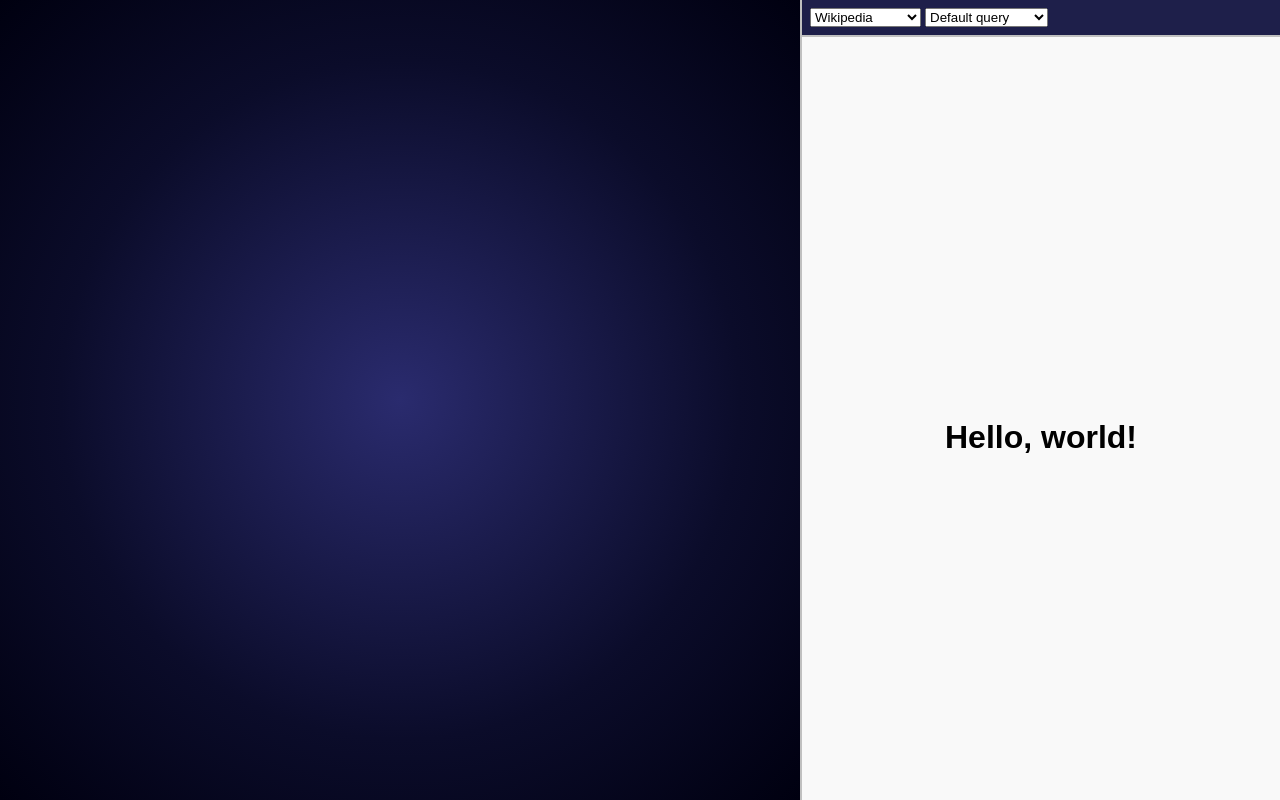
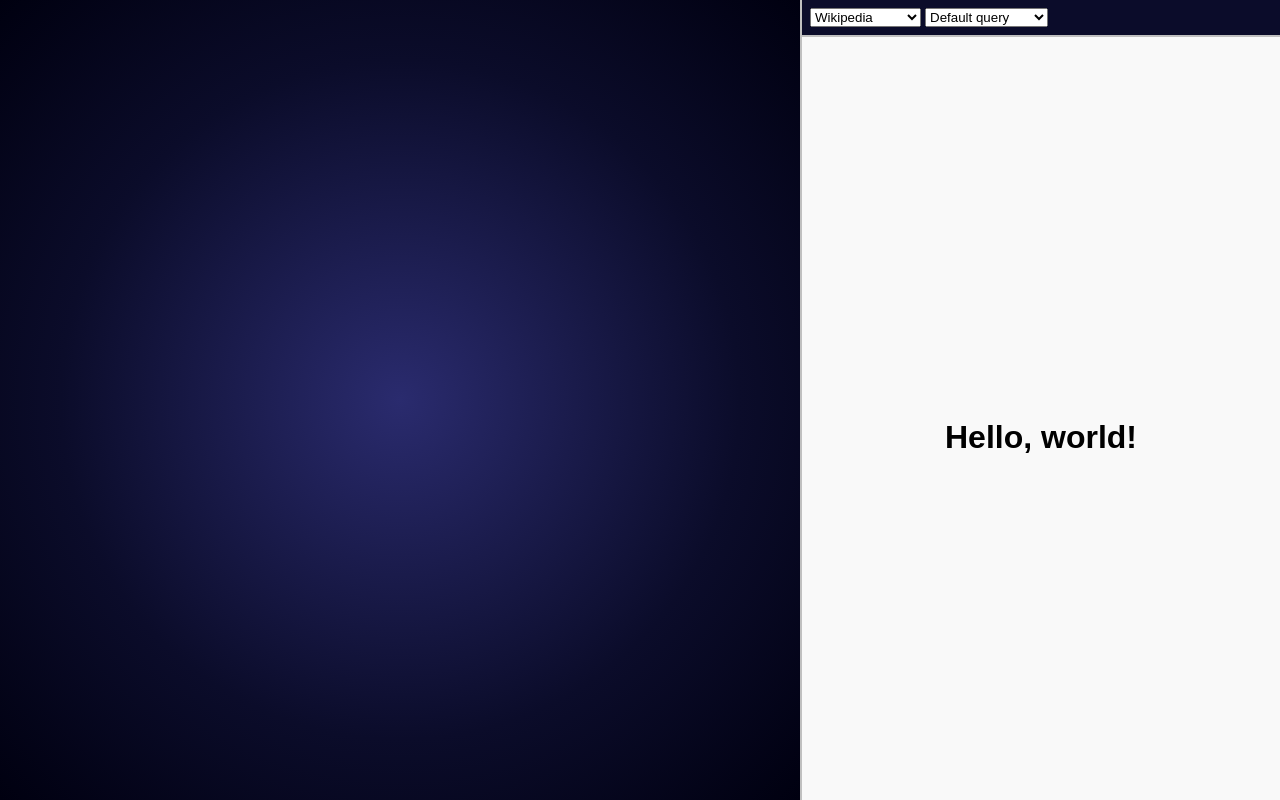
Before and after one commit to shellybelle/OpenDataDEx, a Flask app: page / in a window 1280 px wide. Run offline with Flask 3, Linux system fonts and the light colour scheme; some libraries are stand-ins or nearby versions.

Commit message:
style tweaks

```diff
--- a/frontend/static/style.css
+++ b/frontend/static/style.css
@@ -30,7 +30,7 @@
   flex: 0 0 auto;
   padding: 0.5em;
   border-bottom: 2px solid silver;
-  background: #1e1f4a;
+  background: #0b0c2a;
 }
 
 #obj-frame {
--- a/frontend/static/style.js
+++ b/frontend/static/style.js
@@ -4,10 +4,10 @@
       style: {
         'label': 'data(label)',
         'color': 'white',
-        'text-outline-color': 'firebrick',
+        'text-outline-color': 'maroon',
         'text-valign': 'center',
         'text-halign': 'center',
-        'border-color': 'firebrick',
+        'text-outline-width': 2,
         'border-style': 'dashed',
         'border-width': '1'
       }
@@ -25,33 +25,33 @@
       selector: 'node[level = 5]',
       style: {
         'shape': 'star',
-        'background-color': 'gold',
+        'background-color': 'yellow',
         'background-opacity': 0.95,
+        'border-color': 'gold',
         'width': 100,
         'height': 100,
-        'text-outline-width': 2,
-        'font-size': 20
+        'font-size': 25
       }
     }, {
       selector: 'node[level = 2]',
       style: {
         'background-color': 'tomato',
         'background-opacity': 0.95,
+        'border-color': 'maroon',
         'width': 75,
         'height': 75,
-        'text-outline-width': 1.5,
-        'font-size': 15
+        'font-size': 20
       }
     }, {
       selector: 'node[level = 1]',
       style: {
         'shape': 'octagon',
-        'background-color': 'peru',
+        'background-color': 'goldenrod',
         'background-opacity': 0.95,
+        'border-color': 'darkgoldenrod',
         'width': 50,
         'height': 50,
-        'text-outline-width': 1,
-        'font-size': 10
+        'font-size': 15
       }
     }
 ]
```
Also changed, not shown: backend/testTagologyGraph.py (added, +34 -0 lines), 1 other file.
